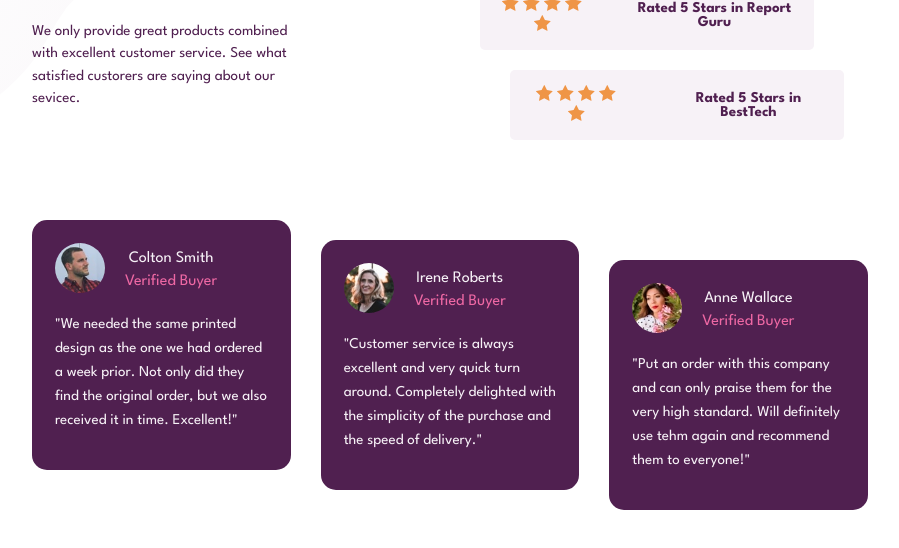
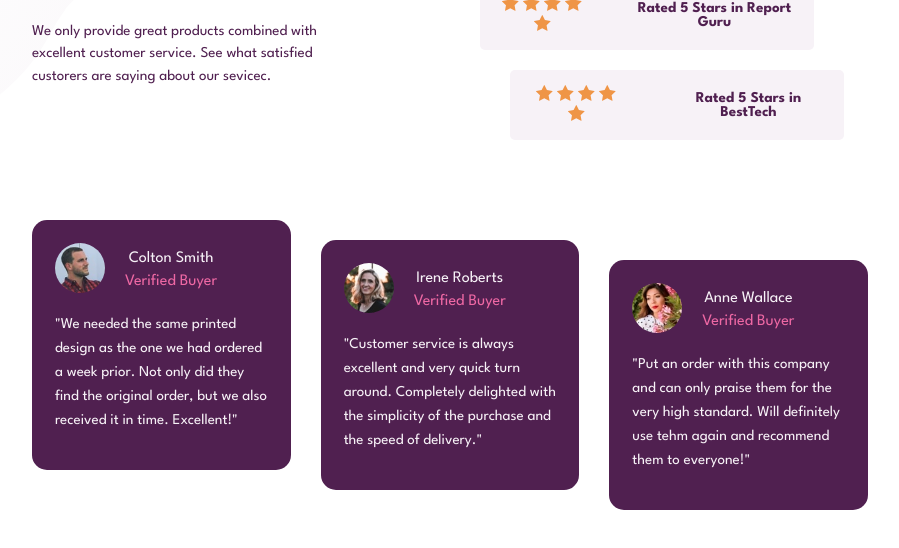
Before and after one commit to OmarElqady04/Social-Proof-Section, a plain HTML site: page index.html in a window 1280 px wide. Shown: the part 220-768 px from the top of the page, without its empty margins (190-1089 px from the left). Drawn offline with Linux system fonts and the light colour scheme.

Commit message:
Update index.css

```diff
--- a/index.css
+++ b/index.css
@@ -95,7 +95,7 @@ a {
 
 .up .content p {
   color: var(--VeryDarkMagenta);
-  width: 62%;
+  width: 69%;
   font-size: 15px;
   line-height: 1.5;
 }
```
